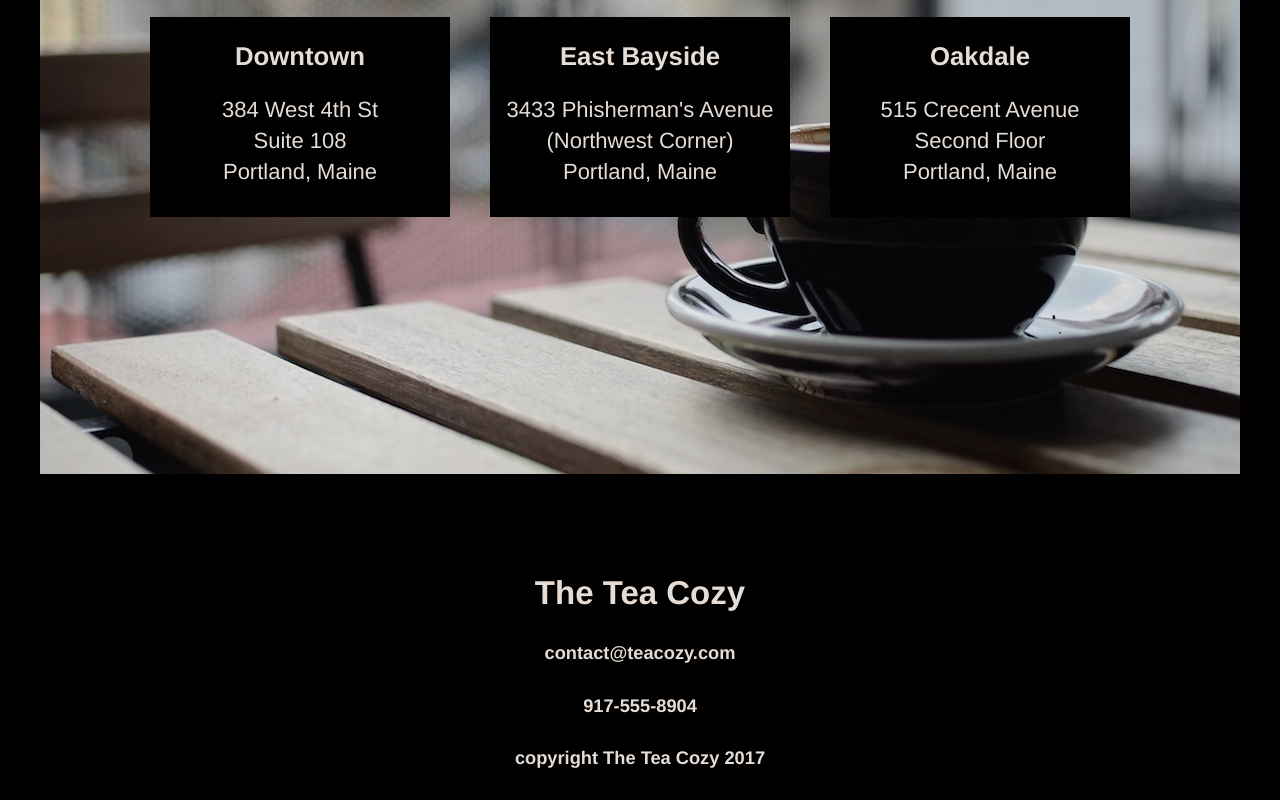
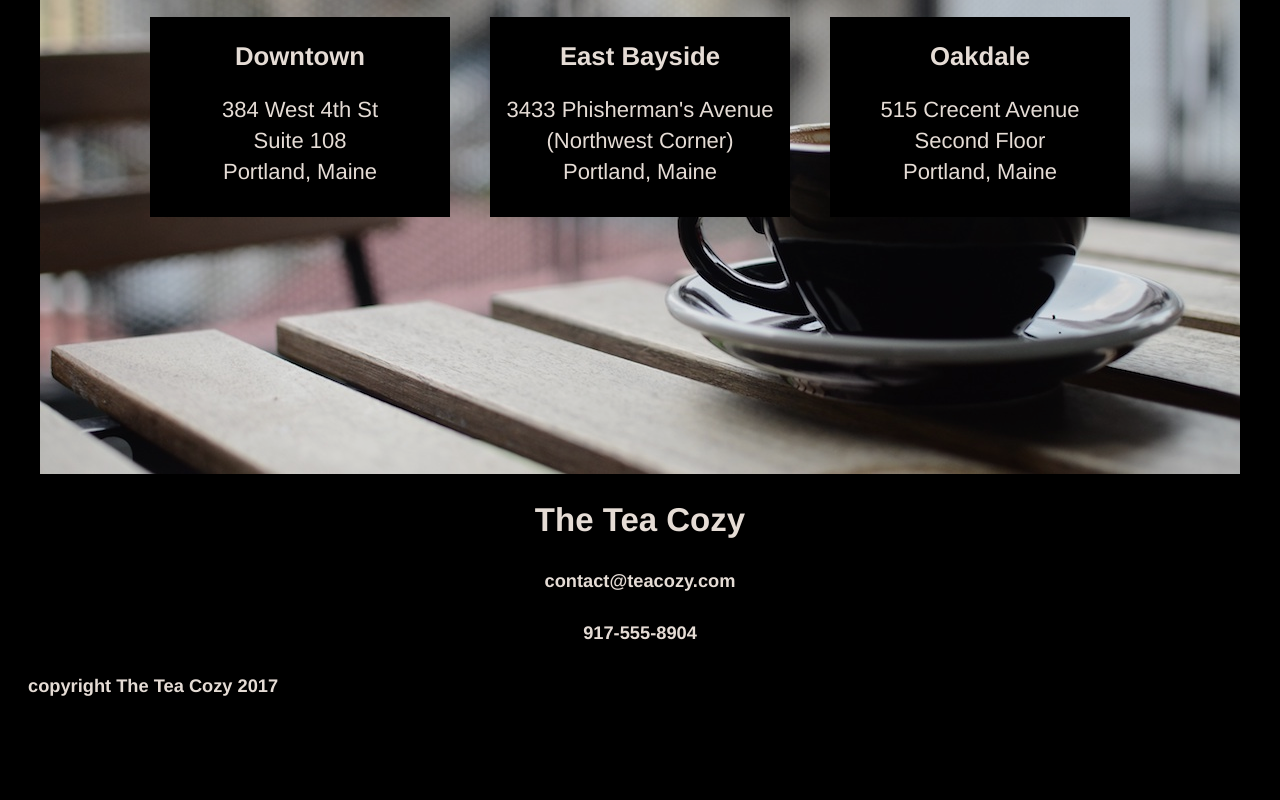
Before and after one commit to DrBubblez/tea-cozy, a plain HTML site: page index.html in a window 1280 px wide. Shown: the part 2073-2873 px from the top of the page. After the commit the page ends 2800 px from the top, so only its background shows below. Drawn offline with Linux system fonts and the light colour scheme.

Commit message:
added footer styles

```diff
--- a/resources/css/styles.css
+++ b/resources/css/styles.css
@@ -97,7 +97,7 @@ nav a:active {
     justify-content: center;
     height: 795px;
     max-width: 1200px;
-    margin: 100px auto;
+    margin: 100px auto 0px;
     background-image: url(../img/locations-background.jpeg);
 }
 
@@ -123,3 +123,7 @@ nav a:active {
 }
 
 /* Footer */
+footer h5.copyright {
+    text-align: start;
+    margin-left: 20px;
+}
```
